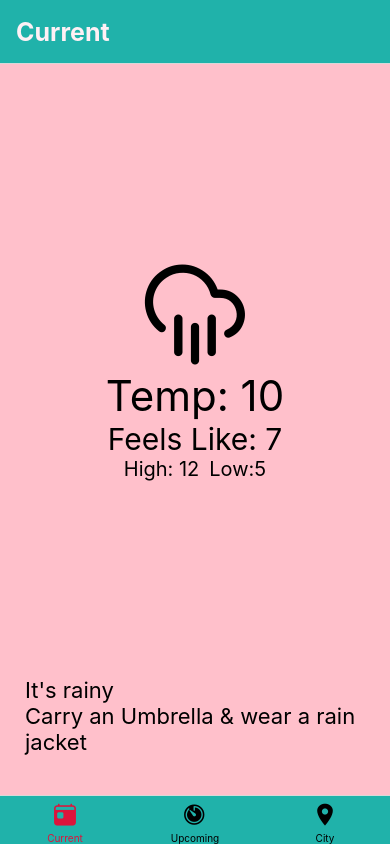
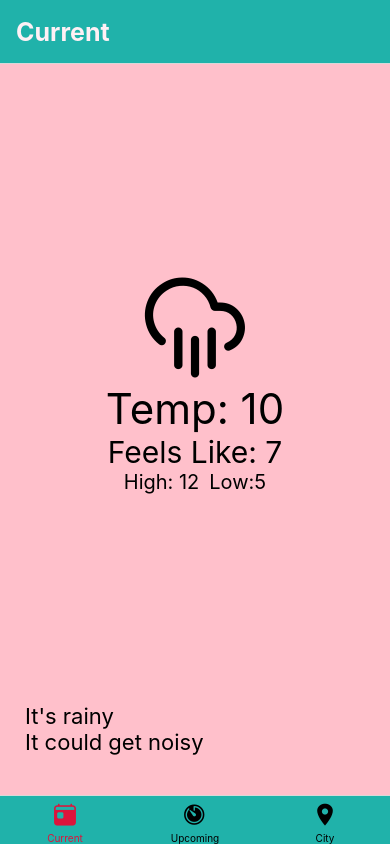
Before and after one commit to NSM722/Wetter-Zentrale, a React Native app: screen /Current in a window 390 px wide. Built offline with nearby package versions, Linux system fonts and the light colour scheme.

Commit message:
File that contains icons, bgColor & Message extracts

```diff
--- a/src/screens/CurrentWeather.js
+++ b/src/screens/CurrentWeather.js
@@ -7,7 +7,7 @@ import {
 } from 'react-native';
 import { Feather } from '@expo/vector-icons';
 import RowText from '../components/RowText';
-
+import { weatherType } from '../utilities/weatherType';
 
 const CurrentWeather = () => {
   const {
@@ -40,7 +40,7 @@ const CurrentWeather = () => {
         containerStyles={bodyWrapper}
         messageOne={"It's rainy"}
         messageOneStyles={description}
-        messageTwo={"Carry an Umbrella & wear a rain jacket"}
+        messageTwo={weatherType['Thunderstorm'].message}
         messageTwoStyles={message}
       />
     </SafeAreaView>
--- /dev/null
+++ b/src/utilities/weatherType.js
@@ -0,0 +1,47 @@
+/**
+ * file that holds icons. weather condition descriptions & background-color data
+ * This is in referenece to the response received from the API
+ * Check out https://openweathermap.org/weather-conditions
+ */
+export const weatherType = {
+  Thunderstorm: {
+    icon: 'zap',
+    message: 'It could get noisy',
+    background: '#000000'
+  },
+  Drizzle: {
+    icon: 'cloud-rain',
+    message: 'light intensity drizzle',
+    background: '#36454f'
+  },
+  Rain: {
+    icon: 'umbrella',
+    message: 'You will need an umbrella',
+    background: '#0000ff'
+  },
+  Snow: {
+    icon: 'cloud-snow',
+    message: 'Lets build a snowman',
+    background: '#7f6065'
+  },
+  Clear: {
+    icon: 'sun',
+    message: 'Perfect T-shirt weather',
+    background: '#e47200'
+  },
+  Clouds: {
+    icon: 'cloud',
+    message: 'You could live in the clouds',
+    background: '#363636'
+  },
+  Haze: {
+    icon: 'wind',
+    message: 'It might get damp',
+    background: '#58586e'
+  },
+  Mist: {
+    icon: 'align-justify',
+    message: 'Vision could be obscured',
+    background: '#3e3e37'
+  }
+}
```
